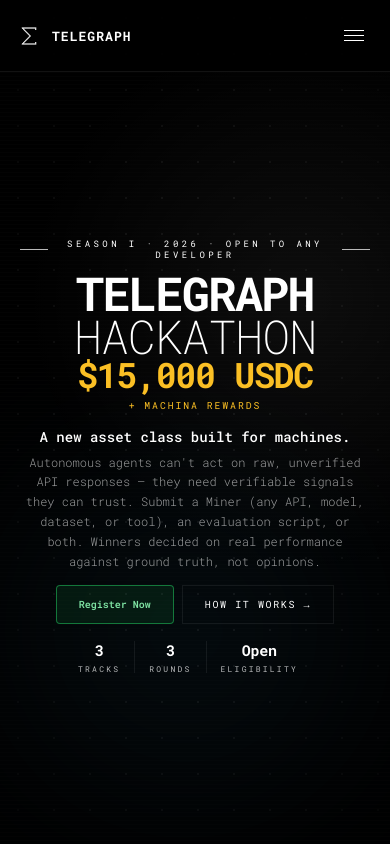
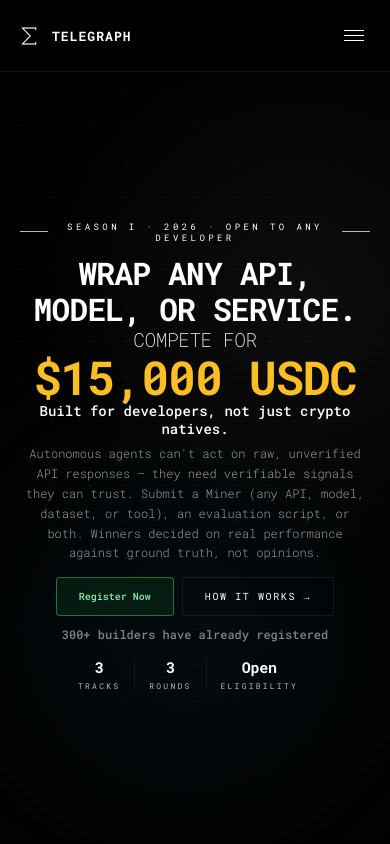
Before and after one commit to IamTalha-Sajid/telegraph-hackathon, a Next.js app: page / in a window 390 px wide. Shown: the top 844 px of the page. Built offline with nearby package versions, Linux system fonts and the light colour scheme.

Commit message:
Update hero headline/copy, add social proof and post-tracks CTA, speed up mobile loader

```diff
--- a/app/globals.css
+++ b/app/globals.css
@@ -689,19 +689,19 @@
 
 .hero-h1 {
   font-family: 'Roboto Mono', 'Roboto Mono Fallback', monospace;
-  font-size: clamp(40px, 8vw, 110px);
+  font-size: clamp(30px, 5.2vw, 64px);
   font-weight: 700;
-  line-height: 0.9;
-  letter-spacing: -0.035em;
-  text-transform: uppercase;
-  margin: 0;
+  line-height: 1.15;
+  letter-spacing: -0.025em;
+  text-transform: uppercase;
+  margin: 0 0 4px;
 }
 
 .hero-h1-light {
   font-family: 'Roboto Mono', 'Roboto Mono Fallback', monospace;
   font-size: clamp(40px, 8vw, 110px);
   font-weight: 200;
-  line-height: 0.9;
+  line-height: 1.05;
   letter-spacing: -0.025em;
   text-transform: uppercase;
   color: #fff;
@@ -760,6 +760,25 @@
   flex-wrap: wrap;
   justify-content: flex-start;
   animation: fade-up 0.9s ease 0.48s both;
+}
+
+.hero-h1-compete {
+  font-size: clamp(20px, 3.2vw, 40px);
+  margin-bottom: 2px;
+}
+
+.hero-h1-prize {
+  color: rgba(251, 191, 36, 1);
+  font-weight: 700;
+}
+
+.hero-social-proof {
+  font-size: 12px;
+  font-weight: 500;
+  color: rgba(255,255,255,0.5);
+  margin-top: 10px;
+  margin-bottom: 0;
+  animation: fade-up 0.9s ease 0.54s both;
 }
 
 .btn-fill {
@@ -880,6 +899,24 @@
   border: none;
   gap: 14px;
   margin-top: 36px;
+}
+
+.feature-section--cta {
+  height: auto;
+  min-height: 40vh;
+  padding: 80px 0;
+}
+
+.feature-inner--cta {
+  text-align: center;
+  display: flex;
+  flex-direction: column;
+  align-items: center;
+}
+
+.feature-inner--cta .sec-sub {
+  max-width: 480px;
+  margin-bottom: 28px;
 }
 
 .feature-section .card-grid.card-grid--4 {
@@ -1837,8 +1874,9 @@
 @media (max-width: 480px) {
   .nav { padding: 0 16px; }
 
-  .hero-h1,
+  .hero-h1              { font-size: clamp(24px, 8vw, 40px); }
   .hero-h1-light        { font-size: clamp(40px, 12vw, 72px); }
+  .hero-h1-compete      { font-size: clamp(16px, 5vw, 24px); }
   .hero-prize-amount    { font-size: clamp(32px, 9vw, 56px); }
   .hero-prize-currency  { font-size: clamp(18px, 5vw, 28px); }
   .hero-prize-sub       { font-size: clamp(9px, 2.5vw, 12px); }
--- a/src/App.tsx
+++ b/src/App.tsx
@@ -10,6 +10,7 @@
 import Timeline         from './components/Timeline'
 import HowItWorks       from './components/HowItWorks'
 import ApiSection       from './components/ApiSection'
+import FinalCta         from './components/FinalCta'
 import Footer           from './components/Footer'
 import RegisterModal    from './components/RegisterModal'
 import RulesModal       from './components/RulesModal'
@@ -47,6 +48,7 @@
         <Timeline />
         <HowItWorks />
         <ApiSection />
+        <FinalCta onRegister={openRegister} />
         <Footer />
       </div>
 
--- a/src/components/Hero.tsx
+++ b/src/components/Hero.tsx
@@ -9,15 +9,11 @@
 
         <div className="hero-eyebrow">Season I · 2026 · Open to Any Developer</div>
 
-        <h1 className="hero-h1">Telegraph</h1>
-        <p className="hero-h1-light">Hackathon</p>
+        <h1 className="hero-h1">Wrap any API, model, or service.</h1>
+        <p className="hero-h1-light hero-h1-compete">Compete for</p>
+        <p className="hero-h1-light hero-h1-prize">$15,000 USDC</p>
 
-        <div className="hero-prize-block">
-          <p className="hero-prize-amount">$15,000 USDC</p>
-          <p className="hero-prize-sub">+ Machina Rewards</p>
-        </div>
-
-        <p className="hero-tagline">A new asset class built for machines.</p>
+        <p className="hero-tagline">Built for developers, not just crypto natives.</p>
 
         <p className="hero-desc">
           Autonomous agents can't act on raw, unverified API responses — they need verifiable signals they can trust. Submit a Miner (any API, model, dataset, or tool), an evaluation script, or both. Winners decided on real performance against ground truth, not opinions.
@@ -27,6 +23,8 @@
           <button className="btn-register" onClick={onRegister}>Register Now</button>
           <a href="#how" className="btn-ghost">How It Works →</a>
         </div>
+
+        <p className="hero-social-proof">300+ builders have already registered</p>
 
         <div className="hero-stats">
           <div className="hero-stat">
--- a/src/components/Loader.tsx
+++ b/src/components/Loader.tsx
@@ -17,8 +17,12 @@
   }, [onComplete])
 
   useEffect(() => {
+    const isMobile = window.matchMedia('(max-width: 640px)').matches
+    const DURATION = isMobile ? 450 : 1000
+    const EXIT_DELAY = isMobile ? 550 : 1200
+    const FINISH_DELAY = isMobile ? 800 : 1750
+
     const start = performance.now()
-    const DURATION = 1000
     let raf: number
 
     const tick = (now: number) => {
@@ -28,8 +32,8 @@
     }
     raf = requestAnimationFrame(tick)
 
-    const t1 = setTimeout(() => setExiting(true), 1200)
-    const t2 = setTimeout(finish, 1750)
+    const t1 = setTimeout(() => setExiting(true), EXIT_DELAY)
+    const t2 = setTimeout(finish, FINISH_DELAY)
 
     return () => {
       cancelAnimationFrame(raf)
```
Also changed, not shown: src/components/FinalCta.tsx (added, +13 -0 lines).
